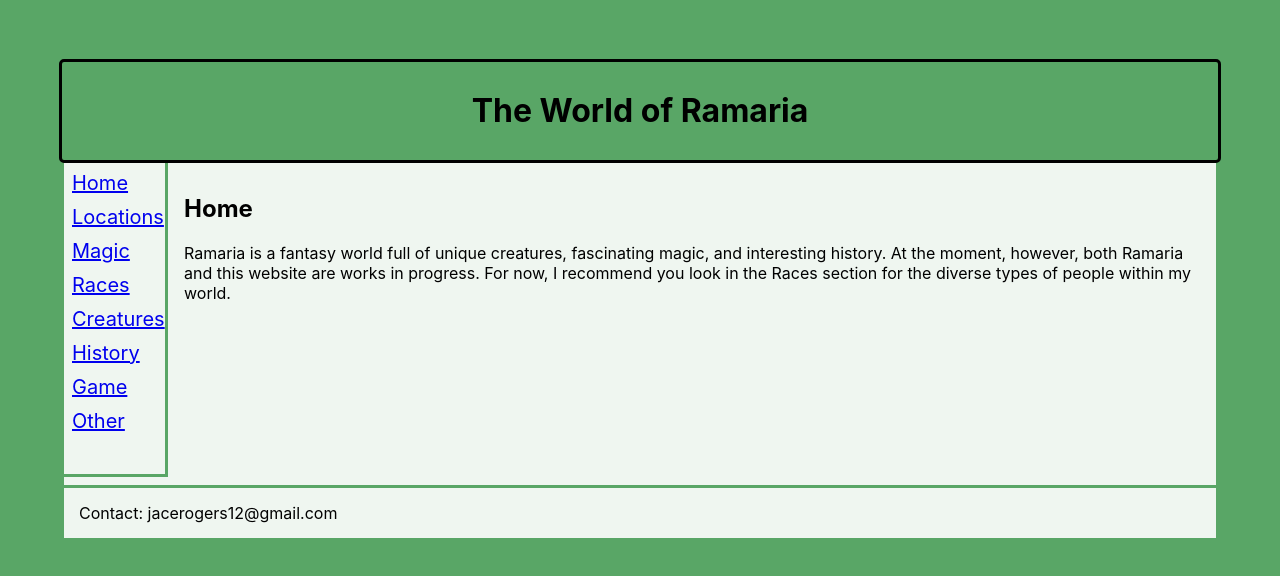
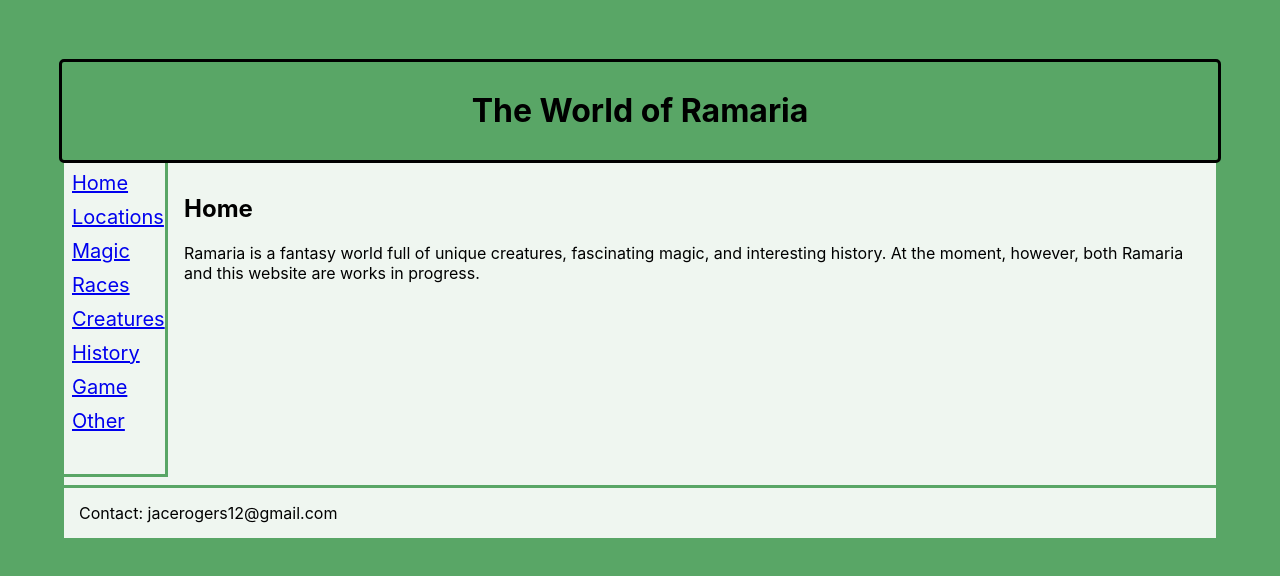
Before and after one commit to JaceRogers12/ramarian-world, a React (Create React App) app: page / in a window 1280 px wide. Shown: the top 576 px of the page. Built offline with nearby package versions, Linux system fonts and the light colour scheme.

Commit message:
added creature info

```diff
--- a/src/Information.js
+++ b/src/Information.js
@@ -6,7 +6,7 @@ export const information = {
             subheading: "",
             image: null,
             text: [
-                `Ramaria is a fantasy world full of unique creatures, fascinating magic, and interesting history. At the moment, however, both Ramaria and this website are works in progress. For now, I recommend you look in the Races section for the diverse types of people within my world.`,
+                `Ramaria is a fantasy world full of unique creatures, fascinating magic, and interesting history. At the moment, however, both Ramaria and this website are works in progress.`,
             ],
         }},
     Locations: {
@@ -292,13 +292,26 @@ export const information = {
             title: "Terrors",
             subheading: "",
             image: null,
-            text: "",
+            text: [
+                `A word of warning, I have intentionally tried to make the terrors... unpleasant. While I haven't described them in disturbing detail here, if you are uninclined toward horror or related material, I advise you to skip this subject.`,
+                `Terrors are the most terrifying creatures in Ramaria. They dwell only in the darkness, and are all violent in nature. These two behaviors alone make them a challenge to research. In the sunlight, they turn into smoke, and when night falls, they seem to appear out of nowhere. They reproduce by killing other creatures. After a period of time, the killed creature transforms, mutating into a new monstrosity. When a terror dies, they rapidly decompose into a pool of black sludge.`,
+                `Among the more well known types of terrors are predators, snares, shells, and stalkers. Though several other types exist, very little is known about them.`,
+                `Predators are generally wolf-like. Their snouts are longer and filled with sharp teeth that drip a dark fluid. They don't have eyes, nor fur. Their pale skin is left exposed, and clings tightly to their gaunt bodies. Predators are clever hunters, relying on ambushes and pack tactics to overwhelm their prey. It is commonly believed that they actually can smell fear.`,
+                `Snares look like dead trees, and sometimes the trees around them are dead as well. They don't move, and they only attack at night. When they do strike, they use long, thin tendrils to immobilize their prey. Once captured, they inject their victims with a dark, ink-like fluid.`,
+                `Shells seem to be made from mutated people. They retain their generally humanoid figure, but undergo dramatic changes. Their skin pales, their hair will often fall out, their eyes and nose shrivel away, and their mouthes seal over. They have psychic powers that they use intelligently to manipulate, torment, and confuse their victims. They often target sleeping individuals, and the more powerful among them can make a person unsure whether they are dreaming or awake.`,
+            ],
         },
         Dragons: {
             title: "Dragons",
             subheading: "",
             image: null,
-            text: "",
+            text: [
+                `The dragons in Ramaria are not like the dragons of earth. They look like lions, but with more canine features. Their manes and tails, as well as places along their legs, have cascades of magical energy around them. The magic looks like a cosmic waterfall and streams behind them as they fly, which is done through magic- they don't have wings.`,
+                `There is a challenge sacred to the dragons. While many of them attempt the challenge, very few succeed. Those who do become elder dragons (which is a title, rather than an indication of age). Elder dragons grow much larger, live far longer, and gain incredible powers. They are the masters of their race and among the most powerful creatures in the world. Some believe that elder dragons are capable of granting wishes. The dragons who fail the challenge, however, often leave permenantly handicapped, if they escape at all.`,
+                `Dragons live for 400 years, maturing steadily during the first 80, and are socially recognized as adults after their first century. They usually have very few offspring, between 0 and 3, during their adult lives. Each cub is rare and is considered a blessing by all dragons.`,
+                `Dragons are usually found in pairs. Where there is one dragon, another is likely close by. These companionships are sometimes friends, sometimes mates, and sometimes a mentor and a student. Regardless of the relationship, they offer each other counsel, protection, and company.`,
+                `Dragons do not worship gods or goddesses. However, many dragons do still practice religion. They discuss and worship philosophies, ideals, the universe, balance, and fate without personifying them. Instead, they accept them as they are and try to gain a deeper understanding of such subjects and their personal place within these larger entities.`,
+            ],
         },
         // Divinities: {
         //     title: "Divinities",
```
